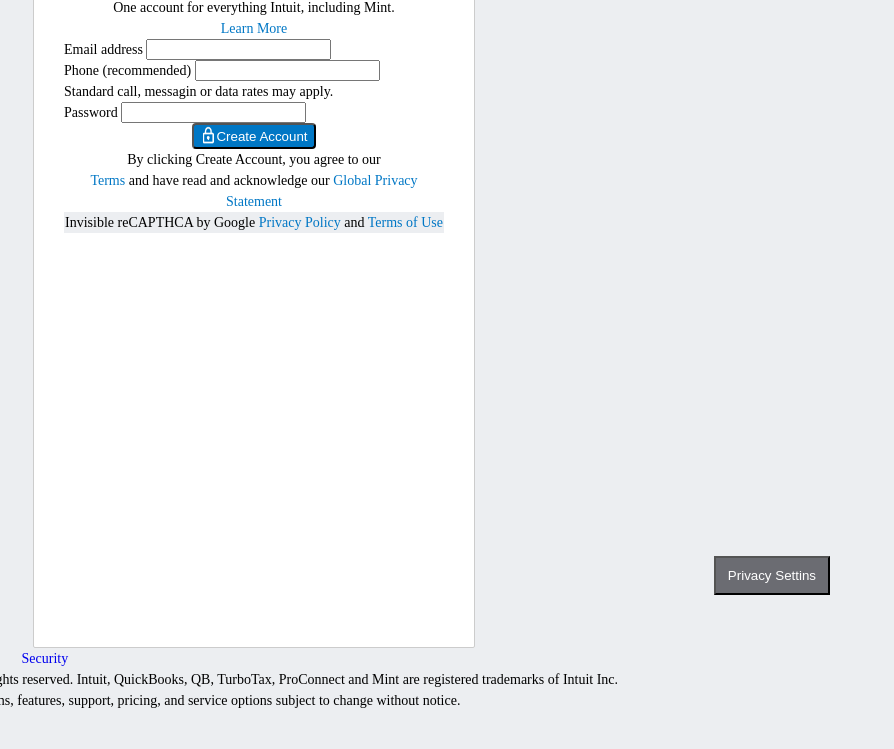
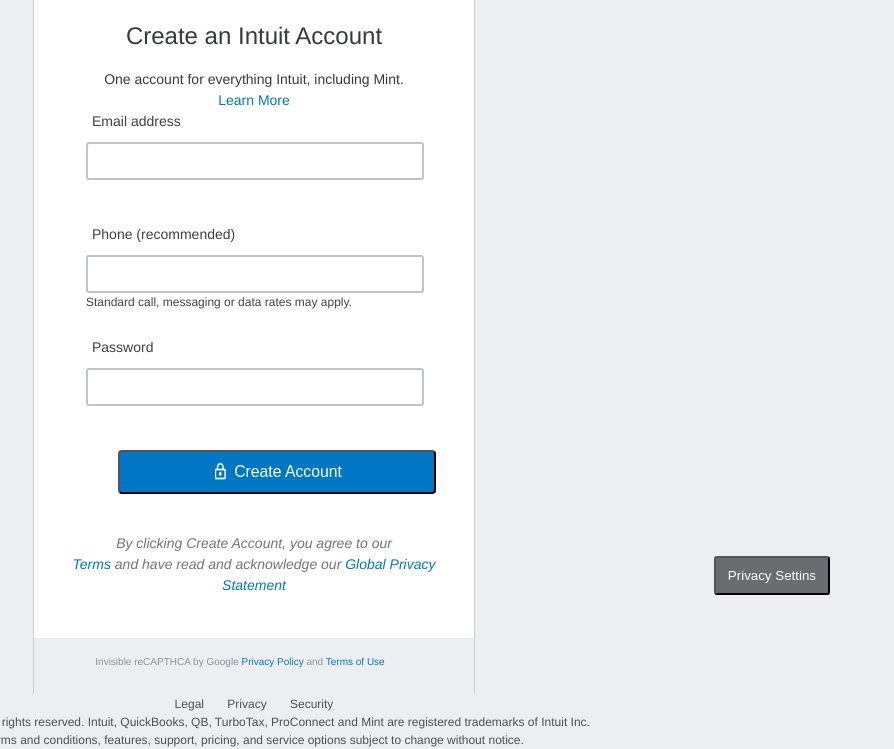
Before and after one commit to jasondewese/mint-sign-up, a plain HTML site: page index.html in a window 1280 px wide. Shown: the part 205-954 px from the top of the page, without its empty margins (386-1280 px from the left). Before the commit the page ends 916 px from the top, so only its background shows below. Drawn offline with Linux system fonts and the light colour scheme.

Commit message:
Completed styling

```diff
--- a/index.html
+++ b/index.html
@@ -54,22 +54,22 @@
             <form action="#" method="post">
                 <ul>
                     <li>
-                        <label for="userEmail">Email address</label>
+                        <label for="userEmail">Email address<br></label>
                             <input required type="email" id="userEmail" name="user_email">
                     </li>
                     <li>
-                        <label for="userPhone">Phone (recommended)</label>
+                        <label for="userPhone">Phone (recommended)<br></label>
                             <input type="tel" id="userPhone" name="user_phone">
-                            <p>Standard call, messagin or data rates may apply.</p>
+                            <p class="rate-disclaimer">Standard call, messaging or data rates may apply.</p>
                     </li>
                     <li>
-                        <label for="userPassword">Password</label>
+                        <label for="userPassword">Password<br></label>
                         <input required id="userPassword" name="password">
                     </li>
-                    <li>
+                    <li class="button-li">
                         <button id="account-create-button" class="button" type="submit">
                             <img src="images/lock.png" alt="Picture of small padlock">
-                            Create Account
+                            <p>Create Account</p>
                         </button>
                     </li>
                 </ul>
--- a/style.css
+++ b/style.css
@@ -2,17 +2,32 @@ body {
     background-color: rgb(236, 238, 241);
     font-size: 14px;
     line-height: 1.5;
+    font-family: "AvenirNext", Avenir, "Helvetica Neue", Helvetica, Arial, sans-serif;
+    font-weight: normal;
 }
 
 a {
     text-decoration: none;
 }
-
+h1 {
+    height: 75px;
+}
 header {
     display: flex;
     justify-content: flex-end;
     height: 60px;
     padding: 10px 30px;
+}
+
+.header-text {
+    font-size: 12px;
+    margin-right: 10px;
+    color: #757575;
+}
+
+.brands {
+    height: 42px;
+
 }
 
 .button {
@@ -76,6 +91,8 @@ main {
     border-color: #CCC;
     border-radius: 2px;
     padding: 30px;
+    font-size: 14px;
+
 }
 
 .brands li {
@@ -83,9 +100,86 @@ main {
     margin: 0 10px;
 }
 
+h2 {
+    color: #393A3D;
+    font-size: 24px;
+    line-height: 1.1;
+    font-weight: 400;
+    margin-bottom: 20px;
+}
+
+h3 {
+    color: #393A3D;
+
+}
+
 form {
     text-align: left;
+
+
 }
+
+form ul {
+
+    display: flex;
+    flex-direction: column;
+    justify-content: space-between;
+}
+
+form ul li {
+    width: 320px;
+    height: 94.8px;
+    margin-bottom: 18px;
+    align-self: center;
+    margin-left: -16px;
+}
+.button-li {
+    height: 64.8px;
+}
+
+form ul li label {
+    color: #404040;
+    padding: 0 6px;
+
+}
+
+form input {
+    border-color: rgb(193, 197, 200);
+    border-style: solid;
+    border-radius: 3px;
+    padding: 0 6px 0 8px;
+    width: 320px;
+    height: 34px;
+    margin-top: 10px;
+
+}
+
+
+#account-create-button {
+    width: 318px;
+    height: 44px;
+    display: flex;
+    justify-content: center;
+    font-size: 15.75px;
+
+}
+
+#account-create-button img {
+    width: 16px;
+    height: 20px;
+    margin-right: 6px;
+}
+
+.rate-disclaimer {
+    color: #444444;
+    font-size: 12px;
+}
+
+.disclaimer p {
+    font-style: italic;
+    color: #757575;
+}
+
 
 #account-create-button {
     margin: 0 auto;
@@ -93,6 +187,27 @@ form {
 
 .terms {
     background-color:  rgb(236, 238, 241);
+    width: 380px;
+    height: 25px;
+    margin-top: 42px;
+    margin-bottom: 0px;
+    padding: 16px;
+    padding-top: 16px;
+    padding-right: 44px;
+    margin-left: -30px;
+    margin-right: -30px;
+
+}
+
+.terms p {
+    font-size: 10px;
+    color: #8d9096;
+
+}
+.legal {
+    color: #505050;
+    font-size: 12px;
+    text-align: center;
 }
 
 .legal-links li {
@@ -103,7 +218,7 @@ form {
 
 .legal-links li a {
     text-decoration: none;
-    /*color: black;*/
+    color: #505050;
 }
 
 .privacy-button {
@@ -114,6 +229,7 @@ form {
     background-color: #6B6C72;
     color: white;
     z-index: 100;
+    border-radius: 3px;
 }
 
 a:hover, button:hover {
@@ -123,3 +239,11 @@ a:hover, button:hover {
 .link-color {
     color: #0077c5;
 }
+
+.brands li a{
+    color:  #757575;
+    font-size: 18px;
+}
+#account-create-button {
+    margin-left: 10%;
+}
```
